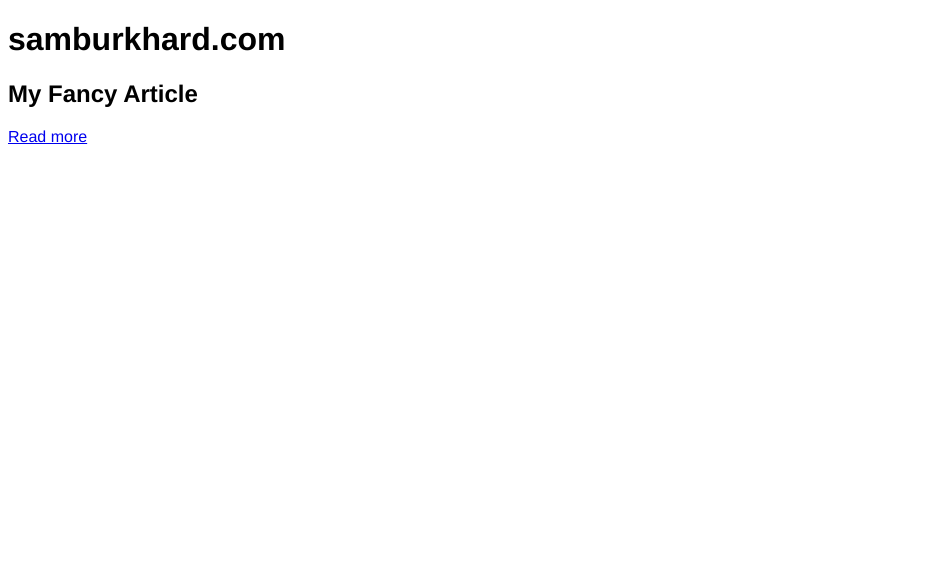
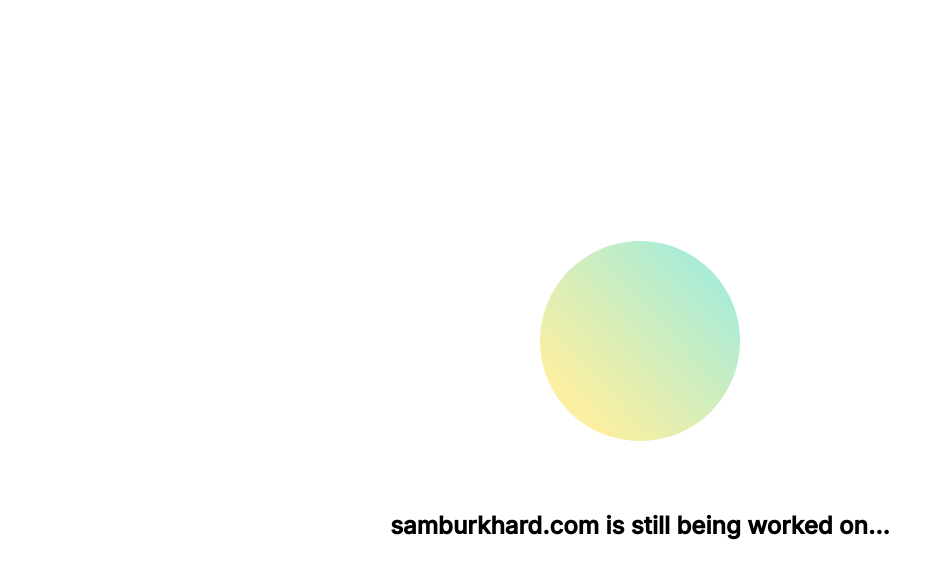
Before and after one commit to srburk/samburkhard.com, an Astro site: page / in a window 1280 px wide. Shown: the whole page, without its empty margins (0-943 px from the left). Built offline with nearby package versions, Linux system fonts and the light colour scheme; Astro itself is replaced by a stand-in of ours.

Commit message:
Changed index to show in progress

```diff
--- a/src/pages/index.astro
+++ b/src/pages/index.astro
@@ -5,10 +5,20 @@ const posts = await Astro.glob('./posts/*.md');
 <html>
   <head>
     <title>Sam Burkhard | Home</title>
+	<link rel="icon" href="/icon.svg" type="image/svg+xml"/>
+
+	<link rel="preconnect" href="https://fonts.googleapis.com">
+	<link rel="preconnect" href="https://fonts.gstatic.com" crossorigin>
+	<link href="https://fonts.googleapis.com/css2?family=Inter:wght@500&display=swap" rel="stylesheet">
   </head>
   <body>
-    <h1>samburkhard.com</h1>
-	<div>
+    <div class="row" style="height: 100vh; text-align: center;">
+		<div class="column">
+			<img id="logo" src="/icon.svg" />
+			<h2>samburkhard.com is still being worked on...</h2>
+		</div>
+	</div>
+	<!-- <div>
 		{posts.map((post) => (
 			<article>
 				<h1>{post.frontmatter.title}</h1>
@@ -16,14 +26,37 @@ const posts = await Astro.glob('./posts/*.md');
 				<a href={post.frontmatter.url}>Read more</a>
 			</article>
 		))}
-	</div>
+	</div> -->
   </body>
 </html>
+<style>
+:global(body) {
+	font-family: 'Inter', Helvetica, sans-serif;
+	padding: 40;
+	margin: 0;
+}
 
-<style>
+h2 {
+	font-size: 1.5rem;
+}
 
-:global(body) {
-	font-family: Helvetica, sans-serif;
+#logo {
+	max-width: 200px;
+	margin-bottom: 50px;
+}
+
+:global(.row, .column) {
+	display: flex;
+	align-items: center;
+	justify-content: center;
+}
+
+:global(.row) {
+	flex-direction: row;
+}
+
+:global(.column) {
+	flex-direction: column;
 }
 
 </style>
```
Also changed, not shown: public/favicon.svg (deleted), public/icon.svg (added).
